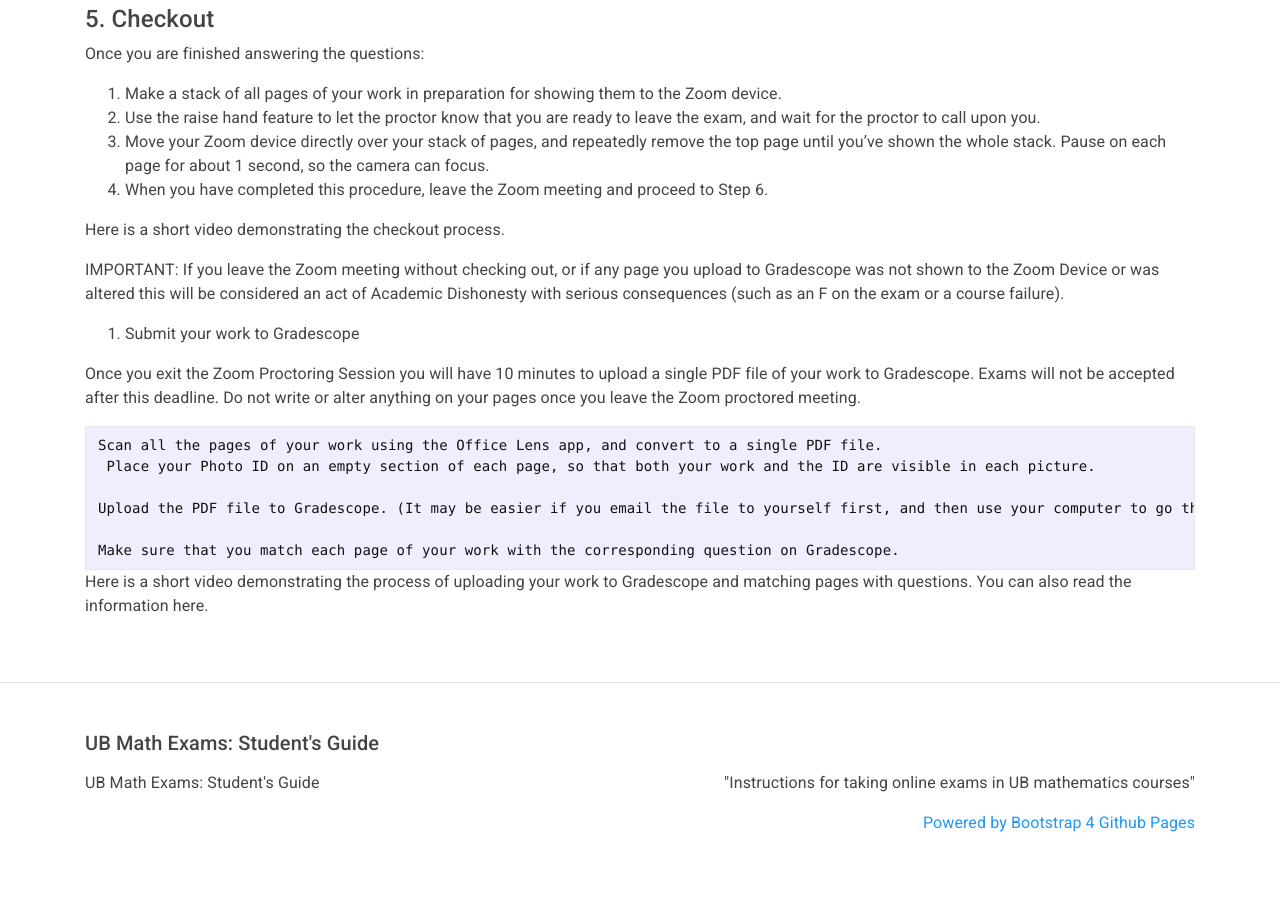
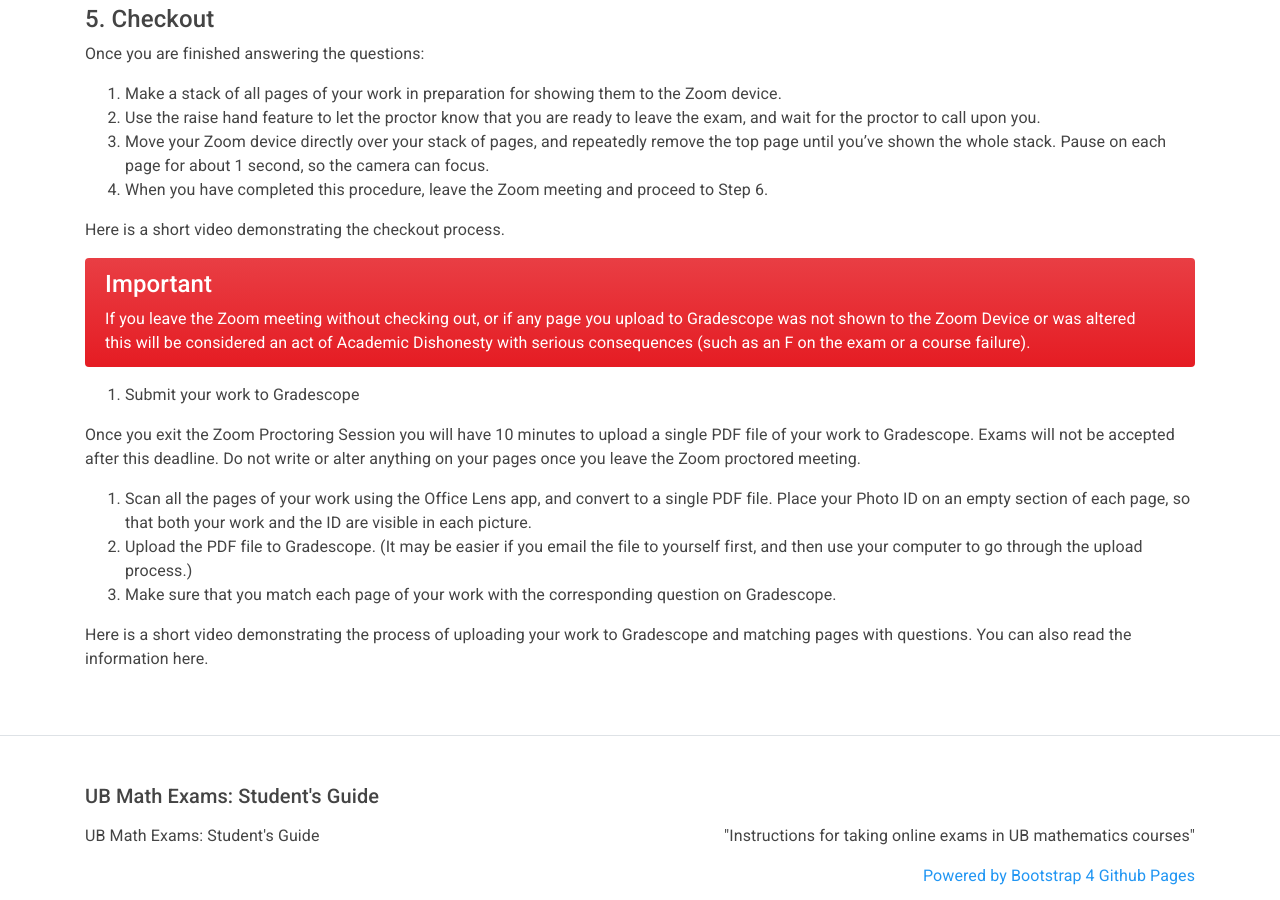
Before and after one commit to ub-math/exam_guides, a Jekyll site: the page built from docs/index.md, in a window 1280 px wide and 900 px high, scrolled down 4868 px. Built offline with Jekyll 4.4.1, drawn with Linux system fonts in a browser that asks for light colours; part of the change alters nothing that is shown.

Commit message:
Update index.md

```diff
--- a/docs/index.md
+++ b/docs/index.md
@@ -257,16 +257,20 @@ Once you are finished answering the questions:
 
 Here is a short video demonstrating the checkout process.
 
-IMPORTANT: If you leave the Zoom meeting without checking out, or if any page you upload to Gradescope was not shown to the Zoom Device or was altered this will be considered an act of Academic Dishonesty with serious consequences (such as an F on the exam or a course failure).
+
+<div class="alert alert-dismissible alert-danger">
+<h4 class="alert-heading">Important</h4>
+If you leave the Zoom meeting without checking out, or if any page you upload to Gradescope was not shown to the Zoom Device or
+was altered this will be considered an act of Academic Dishonesty with serious consequences (such as an F on the exam or a course failure).
+</div>
+
 6. Submit your work to Gradescope
 
 Once you exit the Zoom Proctoring Session you will have 10 minutes to upload a single PDF file of your work to Gradescope. Exams will not be accepted after this deadline. Do not write or alter anything on your pages once you leave the Zoom proctored meeting.
 
-    Scan all the pages of your work using the Office Lens app, and convert to a single PDF file.
-     Place your Photo ID on an empty section of each page, so that both your work and the ID are visible in each picture.
-
-    Upload the PDF file to Gradescope. (It may be easier if you email the file to yourself first, and then use your computer to go through the upload process.)
-
-    Make sure that you match each page of your work with the corresponding question on Gradescope.
+1. Scan all the pages of your work using the Office Lens app, and convert to a single PDF file.
+   Place your Photo ID on an empty section of each page, so that both your work and the ID are visible in each picture.
+2. Upload the PDF file to Gradescope. (It may be easier if you email the file to yourself first, and then use your computer to go through the upload process.)
+3. Make sure that you match each page of your work with the corresponding question on Gradescope.
 
 Here is a short video demonstrating the process of uploading your work to Gradescope and matching pages with questions. You can also read the information here.
```
